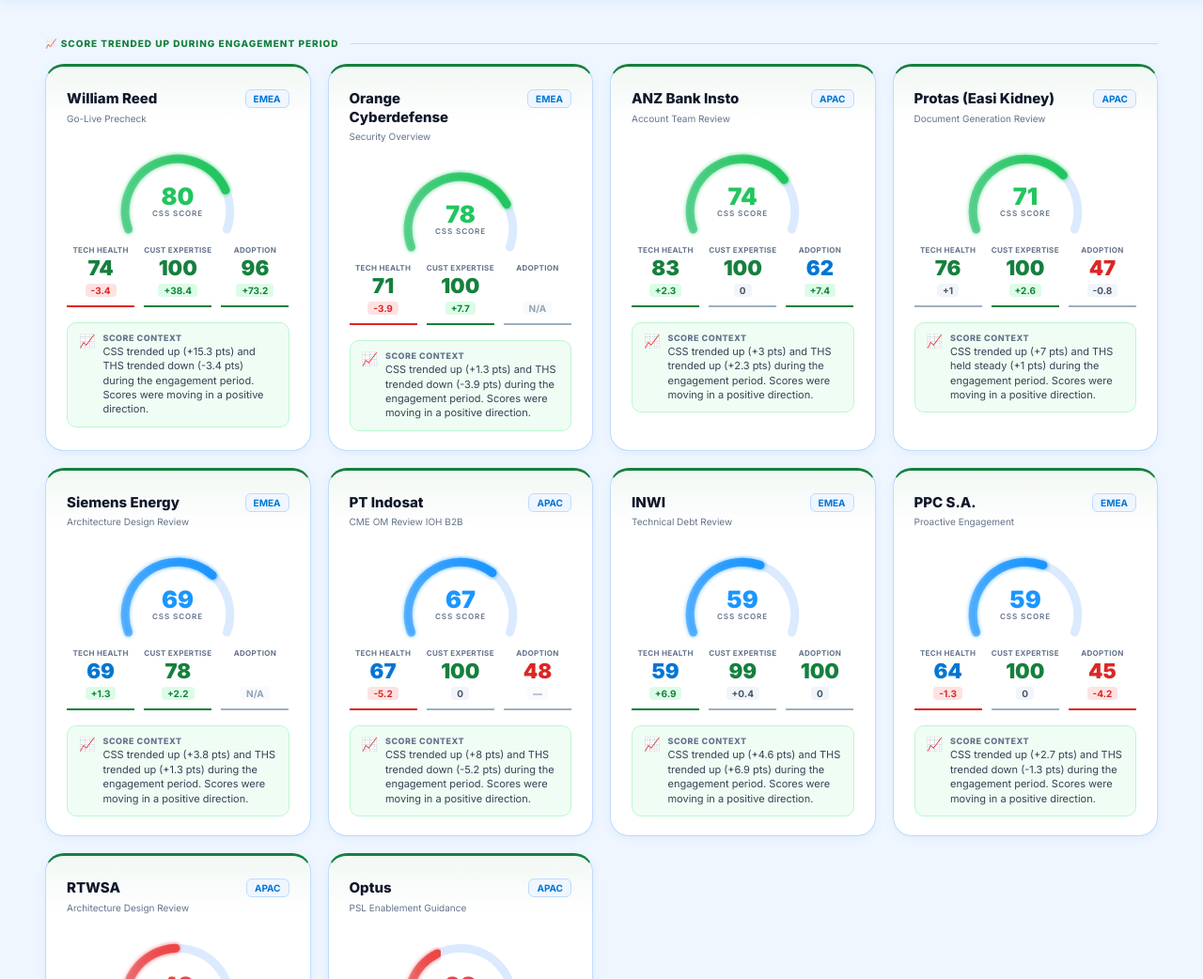
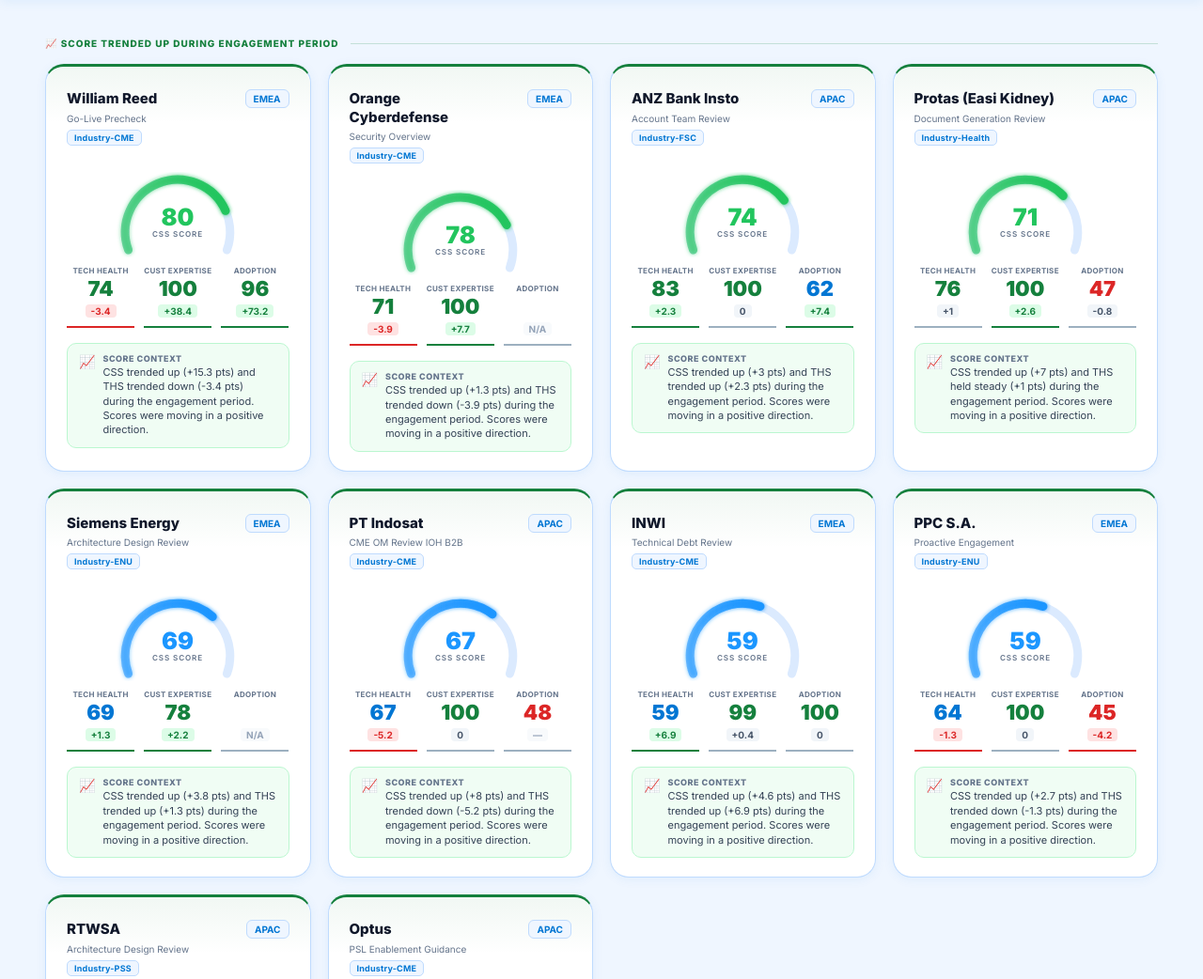
Before and after one commit to bhagath-manicka/css-architect-dashboard, a plain HTML site: page index.html in a window 1280 px wide. Shown: the part 1140-2182 px from the top of the page at 94% size. Drawn offline with Linux system fonts and the light colour scheme.

Commit message:
Add validated P&T tags to all 15 account cards

```diff
--- a/index.html
+++ b/index.html
@@ -348,21 +348,21 @@ body{font-family:'Inter',sans-serif;background:var(--bg);color:var(--text);min-h
 <script>
 const MONTHS=['Oct-25','Nov-25','Dec-25','Jan-26','Feb-26','Mar-26','Apr-26','May-26','Jun-26','Jul-26','Aug-26','Sep-26'];
 const RAW=[
-  {name:'ANZ Bank Insto',eng:'Account Team Review',intv:8,cancelled:false,geo:'APAC',ths:[78,78,82,78,82,78,79,80,81,82,80,83],ces:[100,100,100,100,100,100,100,100,100,100,100,100],adp:{p:'FSC',v:[55,55,54,54,54,54,54,54,55,61,62,62]},css:[70,70,72,71,72,71,71,71,72,74,74,74]},
-  {name:'PT Indosat',eng:'CME OM Review IOH B2B',intv:9,cancelled:false,geo:'APAC',ths:[72,72,77,76,76,75,76,75,78,79,73,67],ces:[100,100,100,100,100,100,100,100,100,100,100,100],adp:{p:'CME Cloud',v:[null,null,null,null,null,null,null,null,null,null,41,48]},css:[59,58,60,59,58,59,59,58,61,60,67,67]},
-  {name:'INWI',eng:'Technical Debt Review',intv:7,cancelled:false,geo:'EMEA',ths:[52,52,58,53,53,54,50,57,59,61,61,59],ces:[96,99,99,100,100,100,100,100,99,100,100,99],adp:{p:'B2C Order Mgmt',v:[100,100,100,100,100,100,100,100,100,100,100,100]},css:[54,54,56,54,55,54,54,56,59,60,58,59]},
-  {name:'MECCA Brands',eng:'Gamification POC Design Blockers',intv:8,cancelled:false,geo:'APAC',ths:[67,68,70,70,70,69,78,79,71,70,69,74],ces:[93,93,93,93,93,93,93,93,93,93,93,93],adp:{p:'Loyalty Mgmt',v:[80,79,79,78,83,84,84,83,80,81,82,81]},css:[70,70,70,70,55,55,57,56,54,52,54,60]},
-  {name:'RTWSA',eng:'Architecture Design Review',intv:8,cancelled:false,geo:'APAC',ths:[71,74,75,75,72,69,76,73,73,71,76,74],ces:[67,67,67,67,67,67,67,67,67,67,67,67],adp:{p:'Public Sector',v:[62,64,64,64,45,44,45,45,45,61,63,64]},css:[42,43,43,43,47,46,47,46,49,47,49,49]},
-  {name:'Protas (Easi Kidney)',eng:'Document Generation Review',intv:9,cancelled:false,geo:'APAC',ths:[79,75,73,78,77,75,74,75,78,77,78,76],ces:[77,100,100,100,100,100,100,100,100,100,100,100],adp:{p:'Health Cloud',v:[46,47,48,48,47,47,48,47,48,49,46,47]},css:[59,64,64,63,64,64,64,66,68,70,71,71]},
-  {name:'Telstra',eng:'OmniStudio Security Enhancement',intv:9,cancelled:false,geo:'APAC',ths:[77,77,77,77,77,79,78,78,78,78,78,79],ces:[93,93,93,93,86,94,94,94,94,84,84,84],adp:{p:'CME Cloud',v:[13,16,16,12,13,13,16,12,16,15,16,15]},css:[53,53,52,51,49,48,48,48,49,49,48,48]},
-  {name:'PPC S.A.',eng:'Proactive Engagement',intv:8,cancelled:false,geo:'EMEA',ths:[72,66,68,69,67,64,69,69,68,67,69,64],ces:[100,100,100,100,100,100,100,100,100,100,100,100],adp:{p:'CME Cloud',v:[42,56,53,52,55,58,50,54,57,55,45,45]},css:[55,54,54,53,56,59,58,59,59,58,59,59]},
-  {name:'Siemens Energy',eng:'Architecture Design Review',intv:9,cancelled:false,geo:'EMEA',ths:[68,68,71,69,71,68,68,67,68,71,71,69],ces:[77,77,77,77,77,77,77,66,77,77,78,78],adp:{p:null,v:[null,null,null,null,null,null,null,null,null,null,null,null]},css:[62,64,63,63,64,67,66,66,67,68,68,69]},
-  {name:'IRESS',eng:'ARM Sandbox Setup',intv:8,cancelled:false,geo:'APAC',ths:[78,77,78,78,78,76,79,81,77,76,78,78],ces:[100,100,100,100,100,100,100,100,100,100,100,100],adp:{p:'Rev Intelligence',v:[9,8,7,7,8,8,7,7,7,8,8,8]},css:[62,65,56,55,56,58,59,59,57,57,58,58]},
-  {name:'Optus',eng:'PSL Enablement Guidance',intv:9,cancelled:false,geo:'APAC',ths:[83,85,86,85,82,86,81,80,81,81,81,79],ces:[100,100,100,100,100,100,100,100,100,100,100,100],adp:{p:'CME Cloud',v:[null,null,null,null,null,null,null,null,null,4,3,4]},css:[40,38,37,33,33,36,35,35,35,39,37,38]},
-  {name:'Orange Cyberdefense',eng:'Security Overview',intv:9,cancelled:false,geo:'EMEA',ths:[76,75,80,81,80,77,75,73,75,77,75,71],ces:[77,77,77,100,100,100,100,100,100,100,100,100],adp:{p:null,v:[null,null,null,null,null,null,null,null,null,null,null,null]},css:[72,73,74,79,81,80,79,78,79,79,79,78]},
-  {name:'Fennia',eng:'Proactive Outreach Support',intv:7,cancelled:false,geo:'EMEA',ths:[76,75,75,73,73,73,73,70,72,68,67,74],ces:[100,100,100,100,100,100,100,100,100,100,100,100],adp:{p:'FSC',v:[51,49,49,53,52,51,51,55,19,20,21,18]},css:[54,54,54,56,57,54,55,55,53,52,53,54]},
-  {name:'Sky Business',eng:'Security Threat Model',intv:9,cancelled:false,geo:'EMEA',ths:[70,72,74,75,71,70,71,71,75,66,63,64],ces:[100,100,100,100,100,100,100,100,100,100,100,100],adp:{p:'CME Cloud',v:[82,81,80,81,81,82,83,81,81,83,83,82]},css:[75,76,75,77,75,76,77,77,78,75,74,75]},
-  {name:'William Reed',eng:'Go-Live Precheck',intv:9,cancelled:false,geo:'EMEA',ths:[78,78,81,81,81,80,78,73,76,74,76,74],ces:[20,21,64,75,77,77,66,77,77,100,100,100],adp:{p:'Revenue Cloud',v:[0,25,25,25,17,25,26,26,23,95,93,96]},css:[57,58,64,66,64,64,65,66,69,77,78,80]},
+  {name:'ANZ Bank Insto',pt:'Industry-FSC',eng:'Account Team Review',intv:8,cancelled:false,geo:'APAC',ths:[78,78,82,78,82,78,79,80,81,82,80,83],ces:[100,100,100,100,100,100,100,100,100,100,100,100],adp:{p:'FSC',v:[55,55,54,54,54,54,54,54,55,61,62,62]},css:[70,70,72,71,72,71,71,71,72,74,74,74]},
+  {name:'PT Indosat',pt:'Industry-CME',eng:'CME OM Review IOH B2B',intv:9,cancelled:false,geo:'APAC',ths:[72,72,77,76,76,75,76,75,78,79,73,67],ces:[100,100,100,100,100,100,100,100,100,100,100,100],adp:{p:'CME Cloud',v:[null,null,null,null,null,null,null,null,null,null,41,48]},css:[59,58,60,59,58,59,59,58,61,60,67,67]},
+  {name:'INWI',pt:'Industry-CME',eng:'Technical Debt Review',intv:7,cancelled:false,geo:'EMEA',ths:[52,52,58,53,53,54,50,57,59,61,61,59],ces:[96,99,99,100,100,100,100,100,99,100,100,99],adp:{p:'B2C Order Mgmt',v:[100,100,100,100,100,100,100,100,100,100,100,100]},css:[54,54,56,54,55,54,54,56,59,60,58,59]},
+  {name:'MECCA Brands',pt:'Industry-Retail',eng:'Gamification POC Design Blockers',intv:8,cancelled:false,geo:'APAC',ths:[67,68,70,70,70,69,78,79,71,70,69,74],ces:[93,93,93,93,93,93,93,93,93,93,93,93],adp:{p:'Loyalty Mgmt',v:[80,79,79,78,83,84,84,83,80,81,82,81]},css:[70,70,70,70,55,55,57,56,54,52,54,60]},
+  {name:'RTWSA',pt:'Industry-PSS',eng:'Architecture Design Review',intv:8,cancelled:false,geo:'APAC',ths:[71,74,75,75,72,69,76,73,73,71,76,74],ces:[67,67,67,67,67,67,67,67,67,67,67,67],adp:{p:'Public Sector',v:[62,64,64,64,45,44,45,45,45,61,63,64]},css:[42,43,43,43,47,46,47,46,49,47,49,49]},
+  {name:'Protas (Easi Kidney)',pt:'Industry-Health',eng:'Document Generation Review',intv:9,cancelled:false,geo:'APAC',ths:[79,75,73,78,77,75,74,75,78,77,78,76],ces:[77,100,100,100,100,100,100,100,100,100,100,100],adp:{p:'Health Cloud',v:[46,47,48,48,47,47,48,47,48,49,46,47]},css:[59,64,64,63,64,64,64,66,68,70,71,71]},
+  {name:'Telstra',pt:'Industry-CME',eng:'OmniStudio Security Enhancement',intv:9,cancelled:false,geo:'APAC',ths:[77,77,77,77,77,79,78,78,78,78,78,79],ces:[93,93,93,93,86,94,94,94,94,84,84,84],adp:{p:'CME Cloud',v:[13,16,16,12,13,13,16,12,16,15,16,15]},css:[53,53,52,51,49,48,48,48,49,49,48,48]},
+  {name:'PPC S.A.',pt:'Industry-ENU',eng:'Proactive Engagement',intv:8,cancelled:false,geo:'EMEA',ths:[72,66,68,69,67,64,69,69,68,67,69,64],ces:[100,100,100,100,100,100,100,100,100,100,100,100],adp:{p:'CME Cloud',v:[42,56,53,52,55,58,50,54,57,55,45,45]},css:[55,54,54,53,56,59,58,59,59,58,59,59]},
+  {name:'Siemens Energy',pt:'Industry-ENU',eng:'Architecture Design Review',intv:9,cancelled:false,geo:'EMEA',ths:[68,68,71,69,71,68,68,67,68,71,71,69],ces:[77,77,77,77,77,77,77,66,77,77,78,78],adp:{p:null,v:[null,null,null,null,null,null,null,null,null,null,null,null]},css:[62,64,63,63,64,67,66,66,67,68,68,69]},
+  {name:'IRESS',pt:'Industry-FSC',eng:'ARM Sandbox Setup',intv:8,cancelled:false,geo:'APAC',ths:[78,77,78,78,78,76,79,81,77,76,78,78],ces:[100,100,100,100,100,100,100,100,100,100,100,100],adp:{p:'Rev Intelligence',v:[9,8,7,7,8,8,7,7,7,8,8,8]},css:[62,65,56,55,56,58,59,59,57,57,58,58]},
+  {name:'Optus',pt:'Industry-CME',eng:'PSL Enablement Guidance',intv:9,cancelled:false,geo:'APAC',ths:[83,85,86,85,82,86,81,80,81,81,81,79],ces:[100,100,100,100,100,100,100,100,100,100,100,100],adp:{p:'CME Cloud',v:[null,null,null,null,null,null,null,null,null,4,3,4]},css:[40,38,37,33,33,36,35,35,35,39,37,38]},
+  {name:'Orange Cyberdefense',pt:'Industry-CME',eng:'Security Overview',intv:9,cancelled:false,geo:'EMEA',ths:[76,75,80,81,80,77,75,73,75,77,75,71],ces:[77,77,77,100,100,100,100,100,100,100,100,100],adp:{p:null,v:[null,null,null,null,null,null,null,null,null,null,null,null]},css:[72,73,74,79,81,80,79,78,79,79,79,78]},
+  {name:'Fennia',pt:'Industry-FSC',eng:'Proactive Outreach Support',intv:7,cancelled:false,geo:'EMEA',ths:[76,75,75,73,73,73,73,70,72,68,67,74],ces:[100,100,100,100,100,100,100,100,100,100,100,100],adp:{p:'FSC',v:[51,49,49,53,52,51,51,55,19,20,21,18]},css:[54,54,54,56,57,54,55,55,53,52,53,54]},
+  {name:'Sky Business',pt:'Industry-CME',eng:'Security Threat Model',intv:9,cancelled:false,geo:'EMEA',ths:[70,72,74,75,71,70,71,71,75,66,63,64],ces:[100,100,100,100,100,100,100,100,100,100,100,100],adp:{p:'CME Cloud',v:[82,81,80,81,81,82,83,81,81,83,83,82]},css:[75,76,75,77,75,76,77,77,78,75,74,75]},
+  {name:'William Reed',pt:'Industry-CME',eng:'Go-Live Precheck',intv:9,cancelled:false,geo:'EMEA',ths:[78,78,81,81,81,80,78,73,76,74,76,74],ces:[20,21,64,75,77,77,66,77,77,100,100,100],adp:{p:'Revenue Cloud',v:[0,25,25,25,17,25,26,26,23,95,93,96]},css:[57,58,64,66,64,64,65,66,69,77,78,80]},
 ];
 function avgOf(a){const v=a.filter(x=>x!==null&&x!==undefined);return v.length?v.reduce((a,b)=>a+b,0)/v.length:null;}
 function r1(x){return x!==null&&x!==undefined?Math.round(x*10)/10:null;}
```
